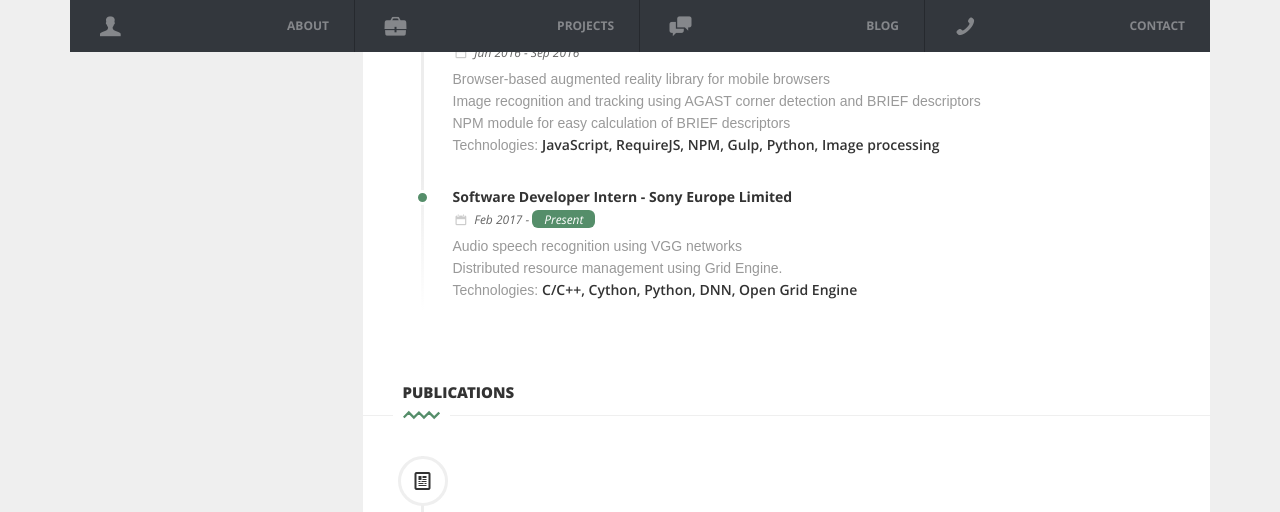
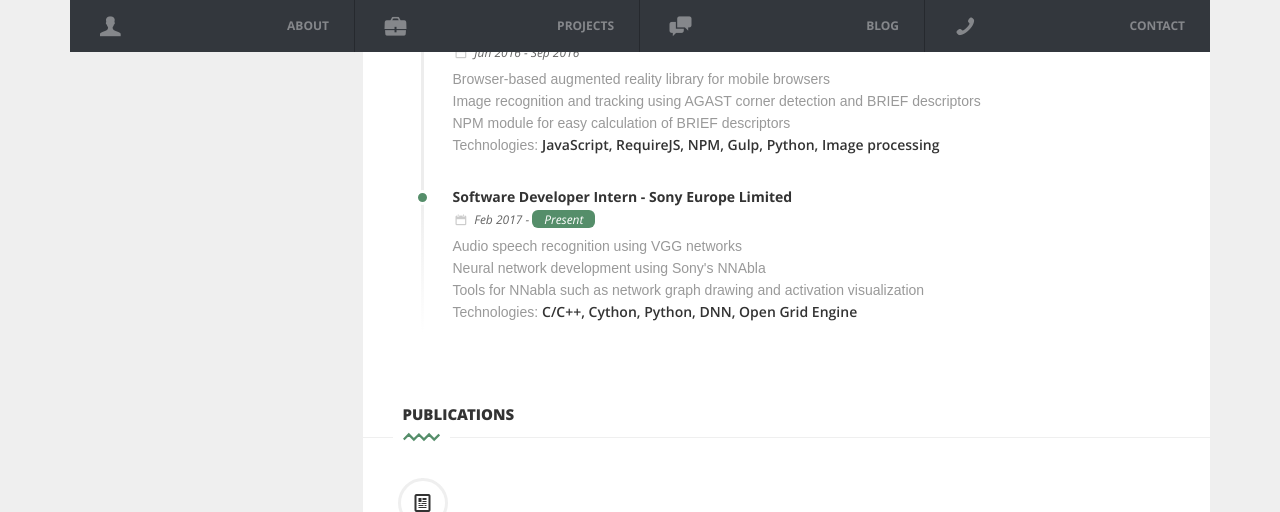
Before and after one commit to GrimReaperSam/GrimReaperSam.github.io, a Jekyll site: the page built from index.html, in a window 1280 px wide and 900 px high, scrolled down 1305 px, cut to the strip 0-512 px from the top of the window. Built offline with Jekyll 4.4.1, drawn with Linux system fonts in a browser that asks for light colours.

Commit message:
Updating work at Sony. Build site at 2017-09-15 12:43:15 UTC

```diff
--- a/_data/experiences.yml
+++ b/_data/experiences.yml
@@ -21,5 +21,6 @@
   period: Feb 2017 - <span class="current">Present</span>
   works:
     - work: Audio speech recognition using VGG networks
-    - work: Distributed resource management using Grid Engine.
+    - work: Neural network development using Sony's NNAbla
+    - work: Tools for NNabla such as network graph drawing and activation visualization
   technologies: C/C++, Cython, Python, DNN, Open Grid Engine
```
Also changed, not shown: 1 other file.
